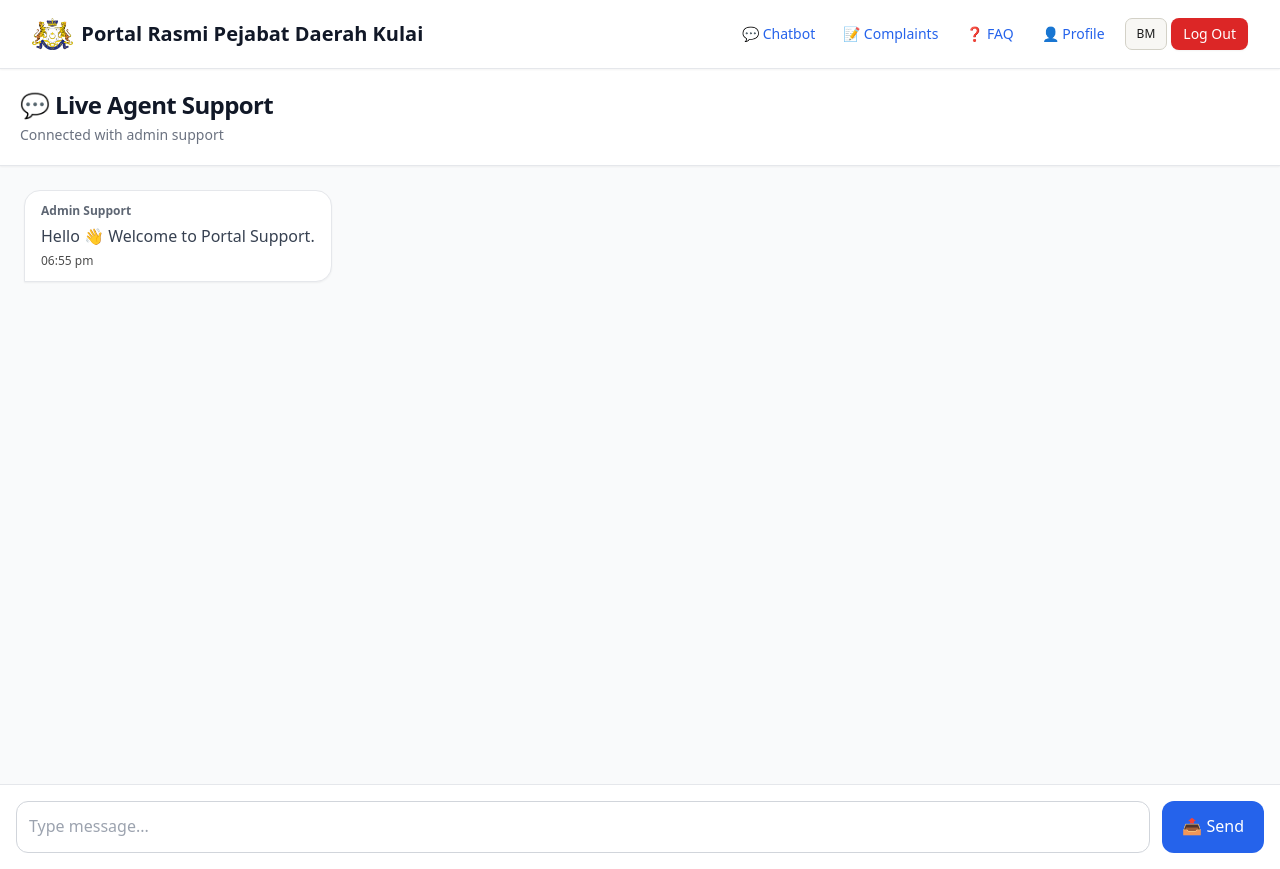
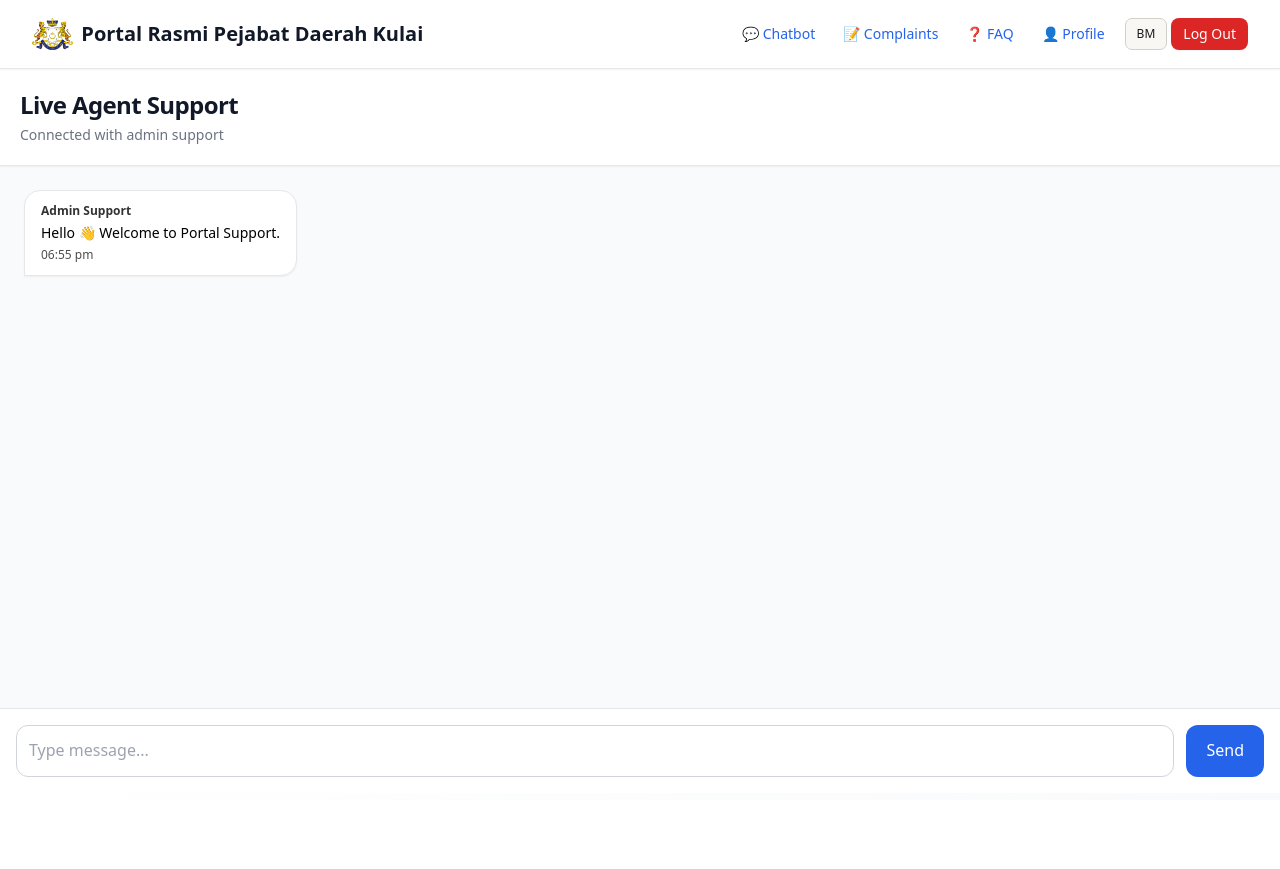
Before and after one commit to patyoonxin/AD1_Sec2_BeyondLevel, a React (Create React App) app in the folder portal_pejabat_daerah_kulai/: page /real-agent in a window 1280 px wide. After the commit the page ends 800 px from the top, so only its background shows below. Built offline with nearby package versions, Linux system fonts and the light colour scheme; no server answers; sample sign-in values are in the browser's storage.

Commit message:
style: solve the mismatch height problem

```diff
--- a/portal_pejabat_daerah_kulai/src/pages/ChatbotPage.js
+++ b/portal_pejabat_daerah_kulai/src/pages/ChatbotPage.js
@@ -1,6 +1,10 @@
 import React, { useState, useEffect, useRef } from 'react';
 import { chatbotAPI } from '../services/api';
 import { useNavigate } from 'react-router-dom';
+import {
+  ChatBubbleLeftRightIcon,
+  ArrowPathIcon,
+} from "@heroicons/react/24/solid";
 
 function ChatbotPage() {
   const navigate = useNavigate();
@@ -144,17 +148,17 @@ function ChatbotPage() {
   };
 
   return (
-    <div className="h-[85vh] flex flex-col overflow-hidden bg-gray-50">
+    <div className="h-[calc(100vh-76px)] flex flex-col overflow-hidden bg-gray-50">
 
       {/* HEADER */}
-      {/* <div className="bg-white border-b border-gray-200 shadow-sm p-6">
+      {<div className="bg-white border-b border-gray-200 shadow-sm p-6">
         <h2 className="text-2xl font-bold text-gray-900">
-          💬 AI-Chatbots & Assistants
+          AI-Chatbots & Assistants
         </h2>
         <p className="text-sm text-gray-600 mt-1">
           Smart customer service available 24/7
         </p>
-      </div> */}
+      </div> }
 
       {/* CHAT */}
       <div className="flex-1 overflow-y-auto p-6 space-y-4">
@@ -179,9 +183,10 @@ function ChatbotPage() {
               {message.showAgentButton && (
                 <button
                   onClick={() => navigate('/real-agent')}
-                  className="mt-3 bg-blue-600 hover:bg-blue-700 text-white px-4 py-2 rounded-lg text-sm"
+                  className="flex mt-3 bg-blue-600 hover:bg-blue-700 text-white px-4 py-2 rounded-lg text-sm"
                 >
-                  💬 Contact Live Agent
+                  <ChatBubbleLeftRightIcon className="h-5 w-5 mr-2" />
+                  Contact Live Agent
                 </button>
               )}
                </div>
@@ -227,7 +232,7 @@ function ChatbotPage() {
             disabled={loading}
             className="btn btn-primary"
           >
-            {loading ? '⏳' : 'Send'}
+            {loading ? <ArrowPathIcon className="h-5 w-5 mr-2 animate-spin" /> : 'Send'}
           </button>
         </form>
       </div>
--- a/portal_pejabat_daerah_kulai/src/pages/RealAgent.js
+++ b/portal_pejabat_daerah_kulai/src/pages/RealAgent.js
@@ -146,12 +146,12 @@ function RealAgent() {
   };
 
   return (
-    <div className="flex flex-col h-screen bg-gray-50">
+    <div className="h-[calc(100vh-76px)] flex flex-col bg-gray-50">
 
       {/* HEADER */}
       <div className="bg-white border-b border-gray-200 shadow-sm p-5">
         <h1 className="text-2xl font-bold text-gray-900">
-          💬 Live Agent Support
+          Live Agent Support
         </h1>
 
         <p className="text-sm text-gray-500 mt-1">
@@ -185,11 +185,13 @@ function RealAgent() {
                     : "bg-white text-black border border-gray-200 rounded-bl-none"
                 }`}
               >
-                <p className="text-xs font-semibold mb-1 opacity-80">
+                <div className="text-xs font-semibold mb-1 opacity-80">
                   {message.senderName}
-                </p>
+                </div>
 
-                <p>{message.text}</p>
+                <div className="text-sm">
+                  {message.text}
+                </div>
 
                 <span className="text-xs block mt-1 opacity-70">
                   {time}
@@ -221,7 +223,7 @@ function RealAgent() {
           type="submit"
           className="bg-blue-600 hover:bg-blue-700 text-white px-5 rounded-xl transition"
         >
-          📤 Send
+          Send
         </button>
       </form>
     </div>
```
